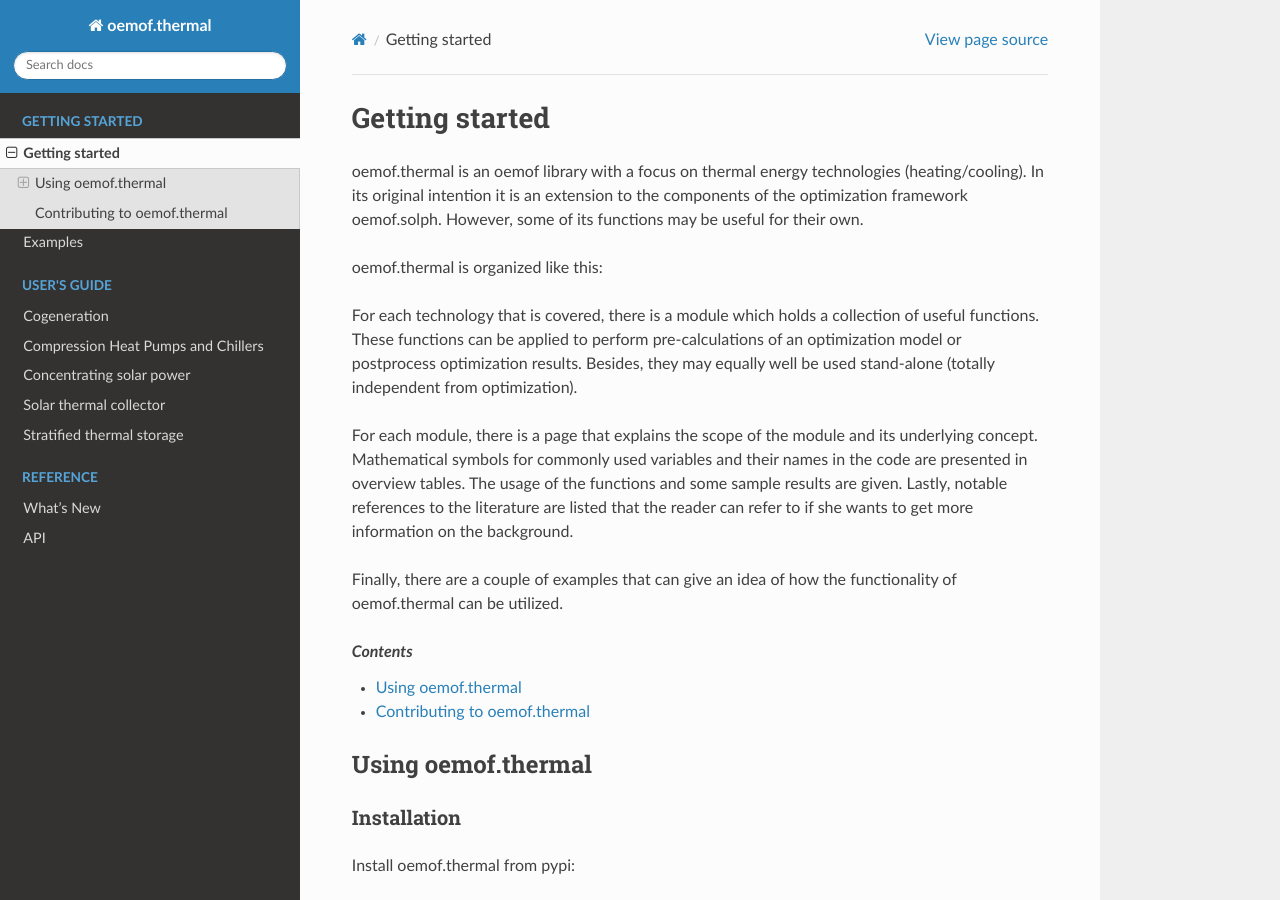
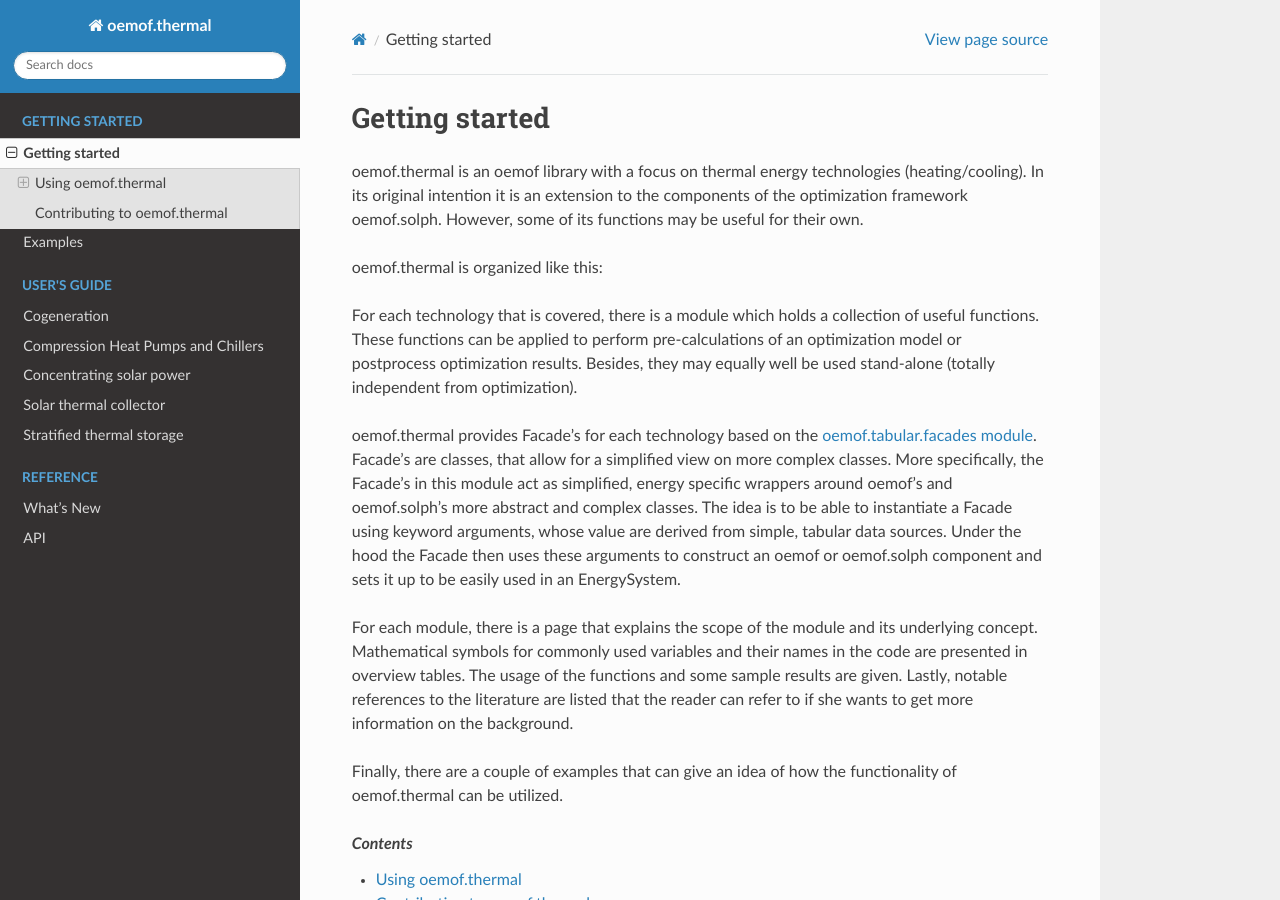
Before and after one commit to oemof/oemof-thermal, a Sphinx documentation site: the page built from docs/getting_started.rst, in a window 1280 px wide and 900 px high. Built offline with Sphinx 7.4.7 and the Read the Docs theme 2.0.0, drawn with Linux system fonts in a browser that asks for light colours; formulas are drawn with MathJax 3.

Commit message:
Add paragraph in 'getting started' explaining facades

```diff
--- a/docs/getting_started.rst
+++ b/docs/getting_started.rst
@@ -14,6 +14,8 @@
 These functions can be applied to perform pre-calculations of an optimization model or postprocess
 optimization results. Besides, they may equally well be used stand-alone (totally independent from
 optimization).
+
+oemof.thermal provides Facade's for each technology based on the `oemof.tabular.facades module <https://oemof-tabular.readthedocs.io/en/stable/reference/oemof.tabular.html>`_. Facade's are classes, that allow for a simplified view on more complex classes. More specifically, the Facade's in this module act as simplified, energy specific wrappers around oemof's and oemof.solph's more abstract and complex classes. The idea is to be able to instantiate a Facade using keyword arguments, whose value are derived from simple, tabular data sources. Under the hood the Facade then uses these arguments to construct an oemof or oemof.solph component and sets it up to be easily used in an EnergySystem.
 
 For each module, there is a page that explains the scope of the module and its underlying concept.
 Mathematical symbols for commonly used variables and their names in the code are presented in
```
